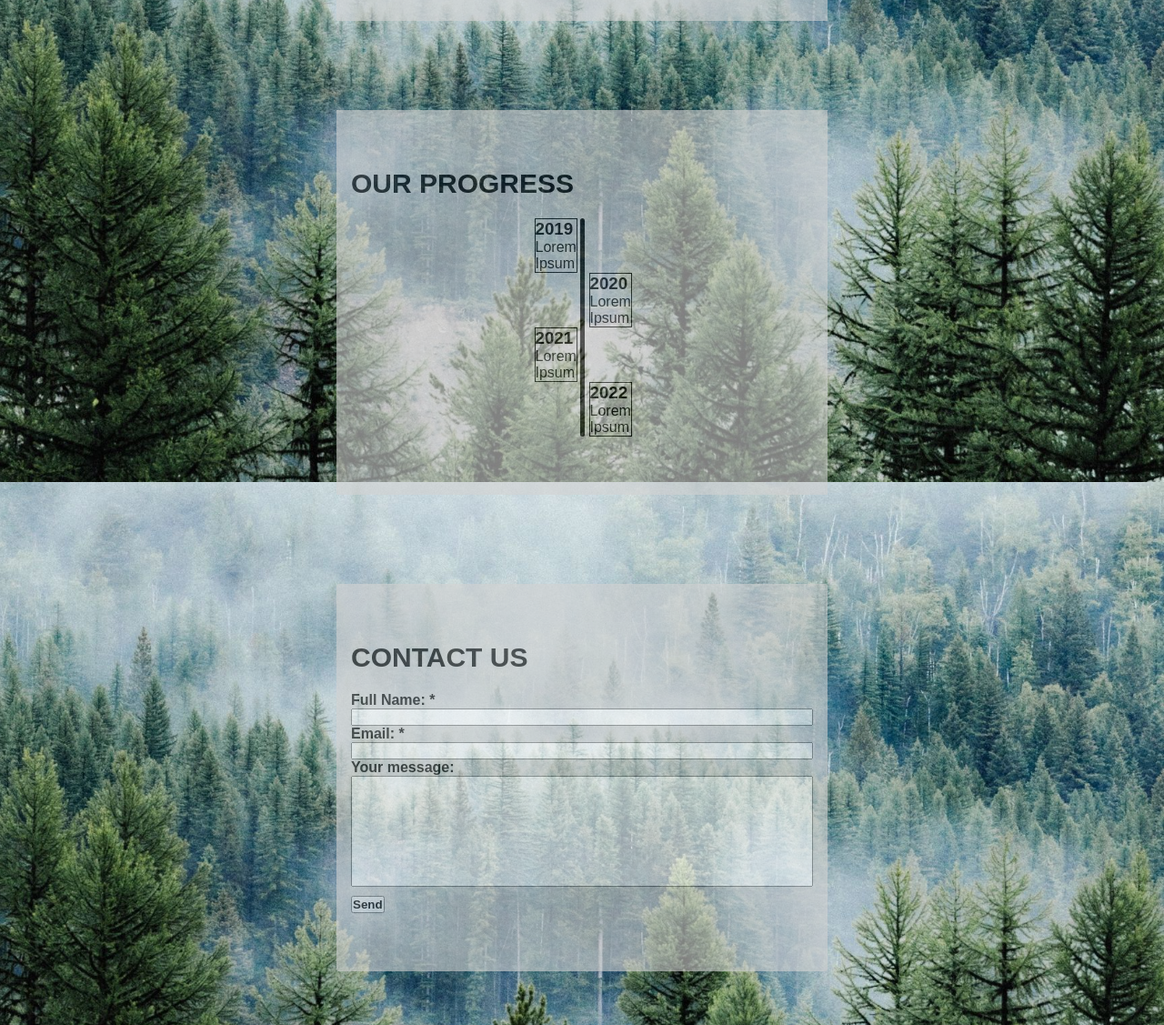
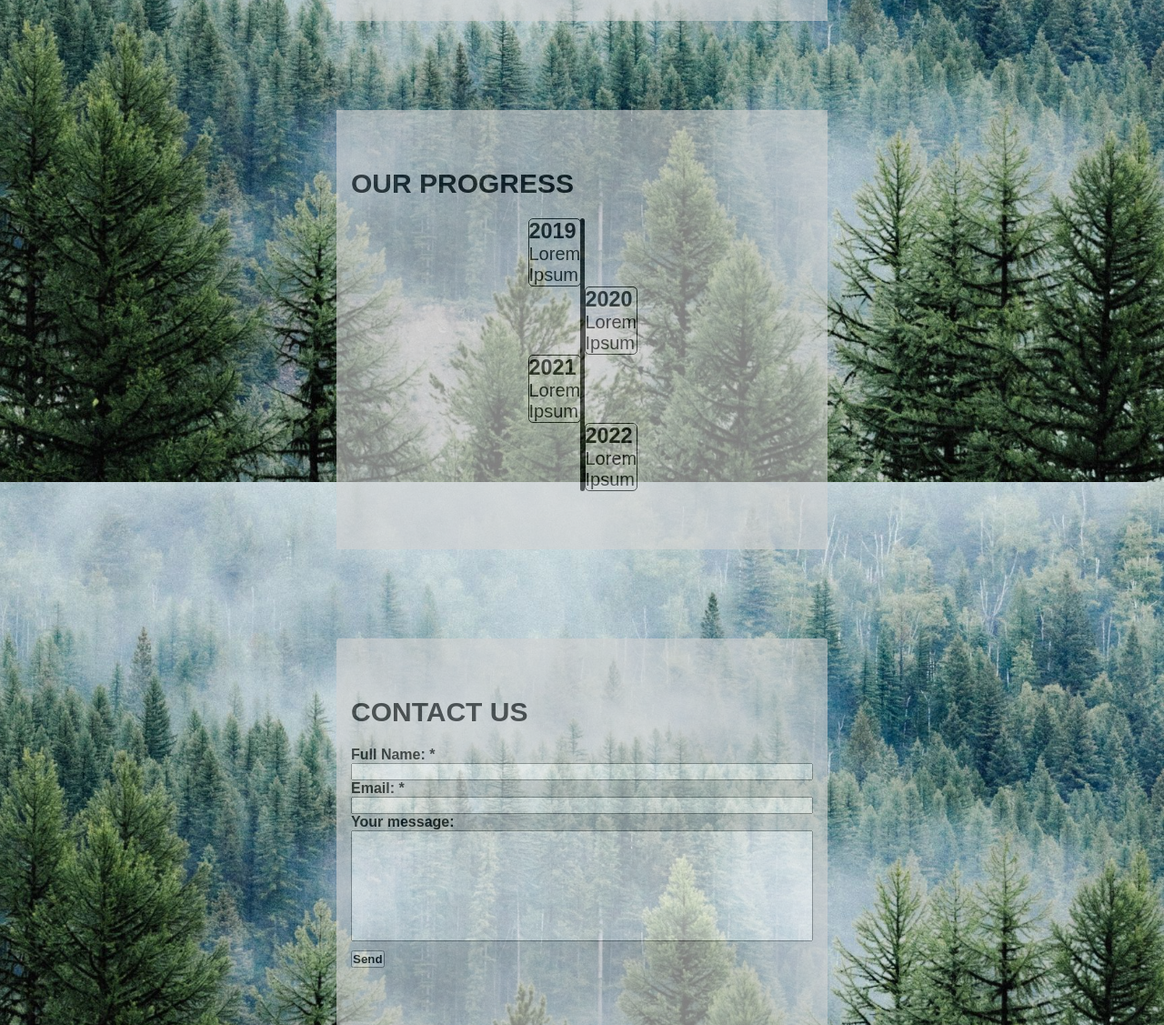
Before and after one commit to JulianGrafen/project-vencio, a PHP site: page / in a window 1280 px wide. Shown: the part 1070-2197 px from the top of the page at 91% size. Run offline with PHP 8.4, Linux system fonts and the light colour scheme.

Commit message:
timeline for desktop added

```diff
--- a/styles.css
+++ b/styles.css
@@ -184,17 +184,10 @@ h3 {
     position: relative;
     min-width: min-content;
     border: 1px solid black;
+    border-radius: 5px;
 
 }
 
-
-.timeline-dot{
-    max-height: 5px;
-    width: 5px;
-    background-color: red;
-    margin: 0 auto;
-    border-radius: 50px;
-}
 
 .timeline{
     width: 5px;
@@ -212,7 +205,7 @@ h3 {
     margin: 0 auto;
     margin-bottom: 5em;
     width: 100%;
-    padding: 4em 1em;
+    padding: 4em 1em
 }
 
 .left{
@@ -223,11 +216,29 @@ h3 {
     transform : translateX(10px);
 }
 
-
-
 /*|||||||||||||||||||||||||||||||||*/
 
 @media only screen and (min-width: 800px) {
+
+
+    .container{
+        position: relative;
+        min-width: min-content;
+        border: 1px solid black;
+        border-radius: 5px;
+        font-size: 20px;
+
+    }
+
+    .left{
+        transform: translateX(-57px);
+    }
+
+    .right{
+        transform : translateX(5px);
+    }
+
+
     nav a {
         font-size: 25px;
         padding: 10px;
```
